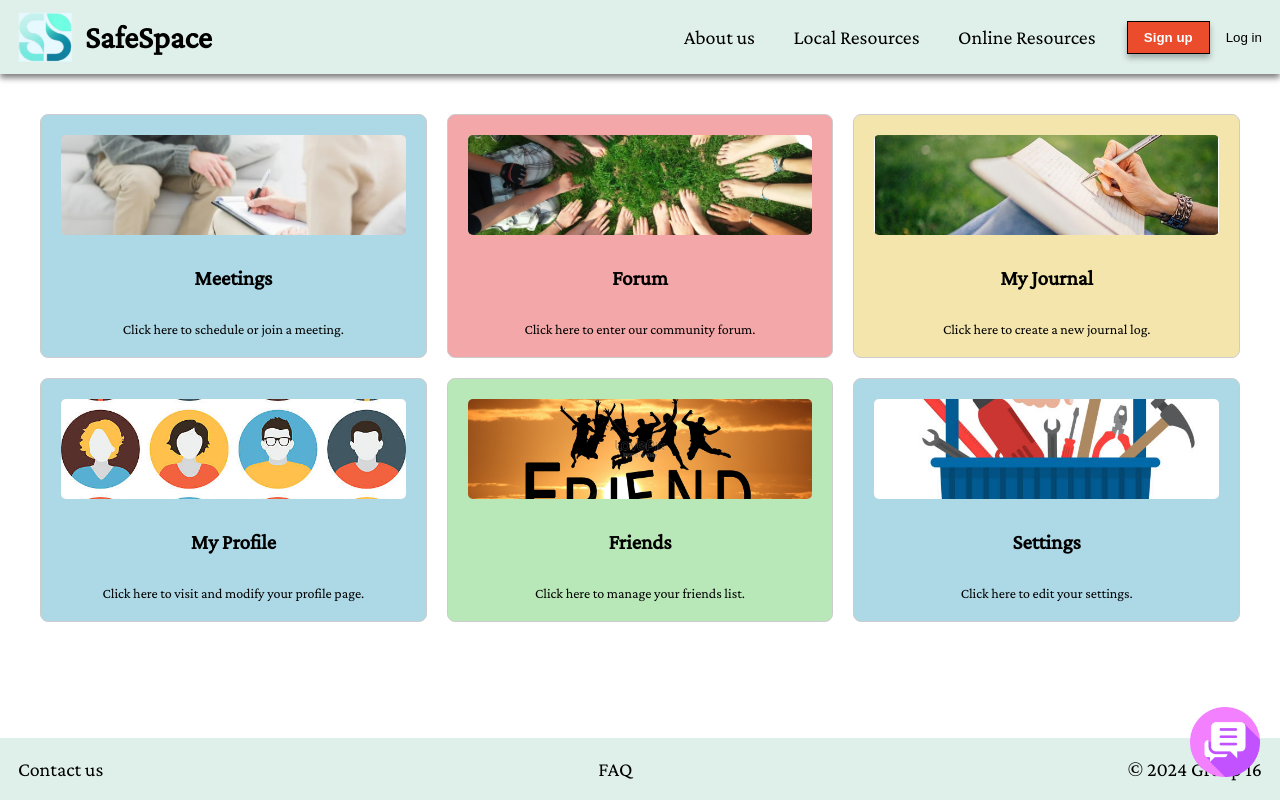
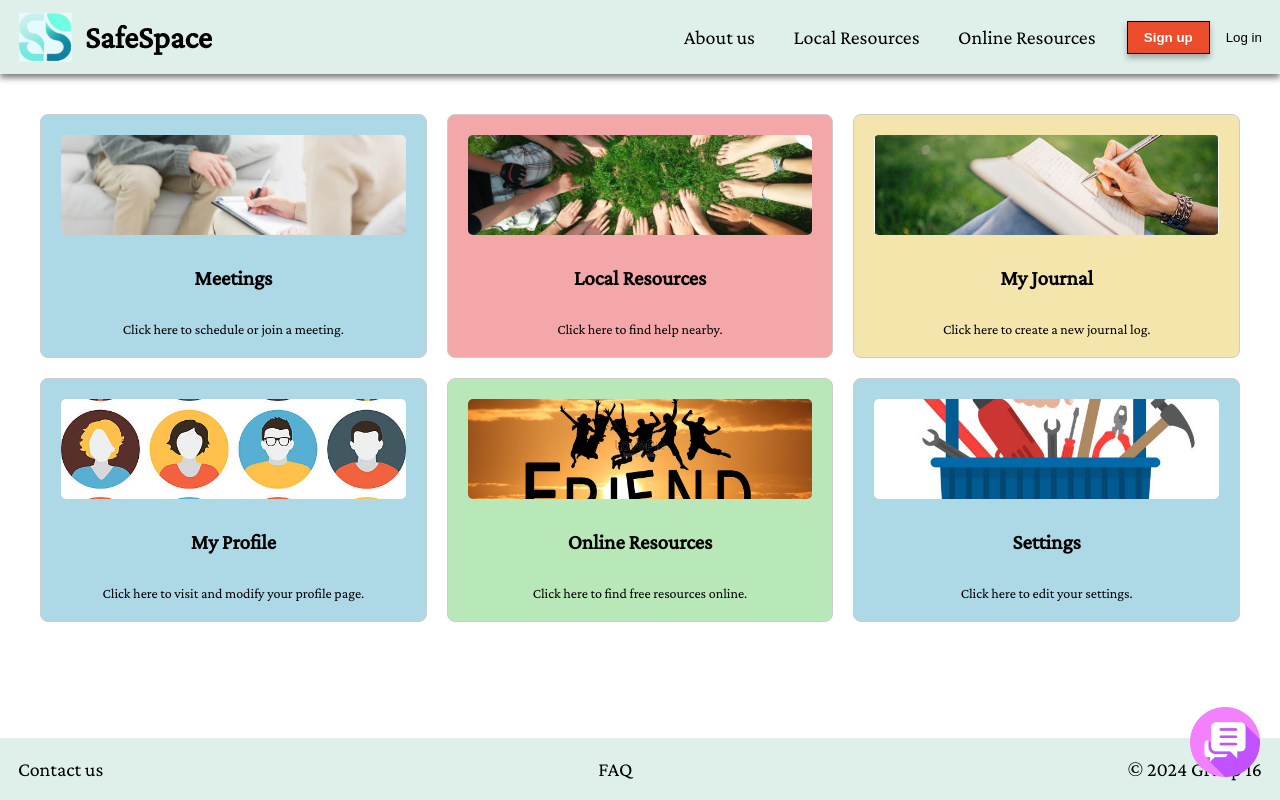
Before and after one commit to NGaikwad99/CSCI-4177-Grp-16-New, a React (Create React App) app: page /Dashboard in a window 1280 px wide. Built offline with nearby package versions, Linux system fonts and the light colour scheme.

Commit message:
replacing two features

```diff
--- a/src/pages/Dashboard.js
+++ b/src/pages/Dashboard.js
@@ -30,12 +30,12 @@ function Dashboard() {
           <h3>Meetings</h3>
           <span>Click here to schedule or join a meeting.</span>
         </div>
-        <Link to="/forum" className="grid-item forum">
+        <Link to="/LocalResources" className="grid-item forum">
           <div className="image">
-            <img src={forum} alt="Forum" />
+            <img src={forum} alt="Local Resources" />
           </div>
-          <h3>Forum</h3>
-          <span>Click here to enter our community forum.</span>
+          <h3>Local Resources</h3>
+          <span>Click here to find help nearby.</span>
         </Link>
         <Link to="/journal" className="grid-item journal">
           <div className="image">
@@ -51,12 +51,12 @@ function Dashboard() {
           <h3>My Profile</h3>
           <span>Click here to visit and modify your profile page.</span>
         </Link>
-        <Link to="/friends" className="grid-item friends">
+        <Link to="/OnlineResources" className="grid-item friends">
           <div className="image">
-            <img src={friends} alt="Friends" />
+            <img src={friends} alt="Online Resources" />
           </div>
-          <h3>Friends</h3>
-          <span>Click here to manage your friends list.</span>
+          <h3>Online Resources</h3>
+          <span>Click here to find free resources online.</span>
         </Link>
         <Link to="/settings" className="grid-item settings">
           <div className="image">
```
